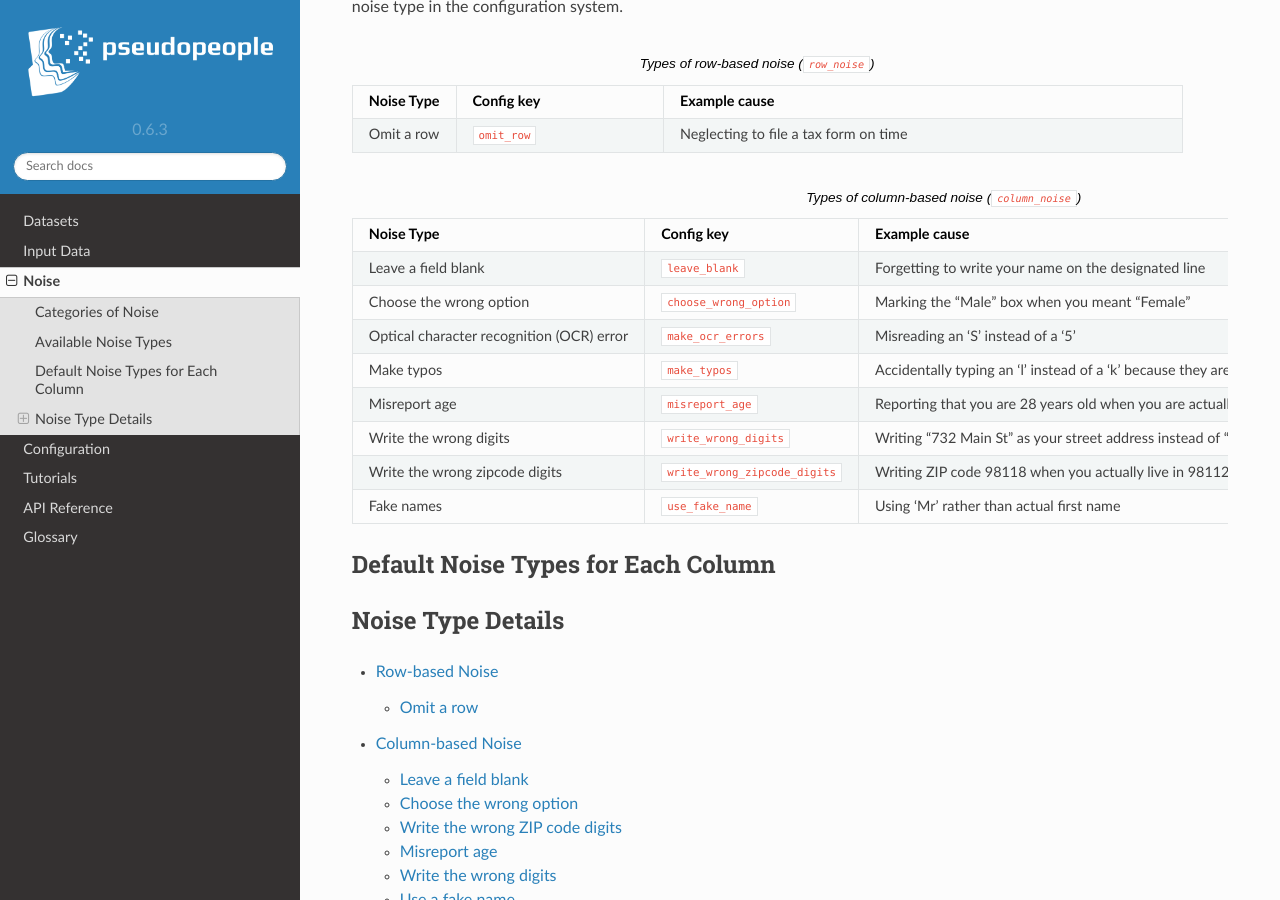
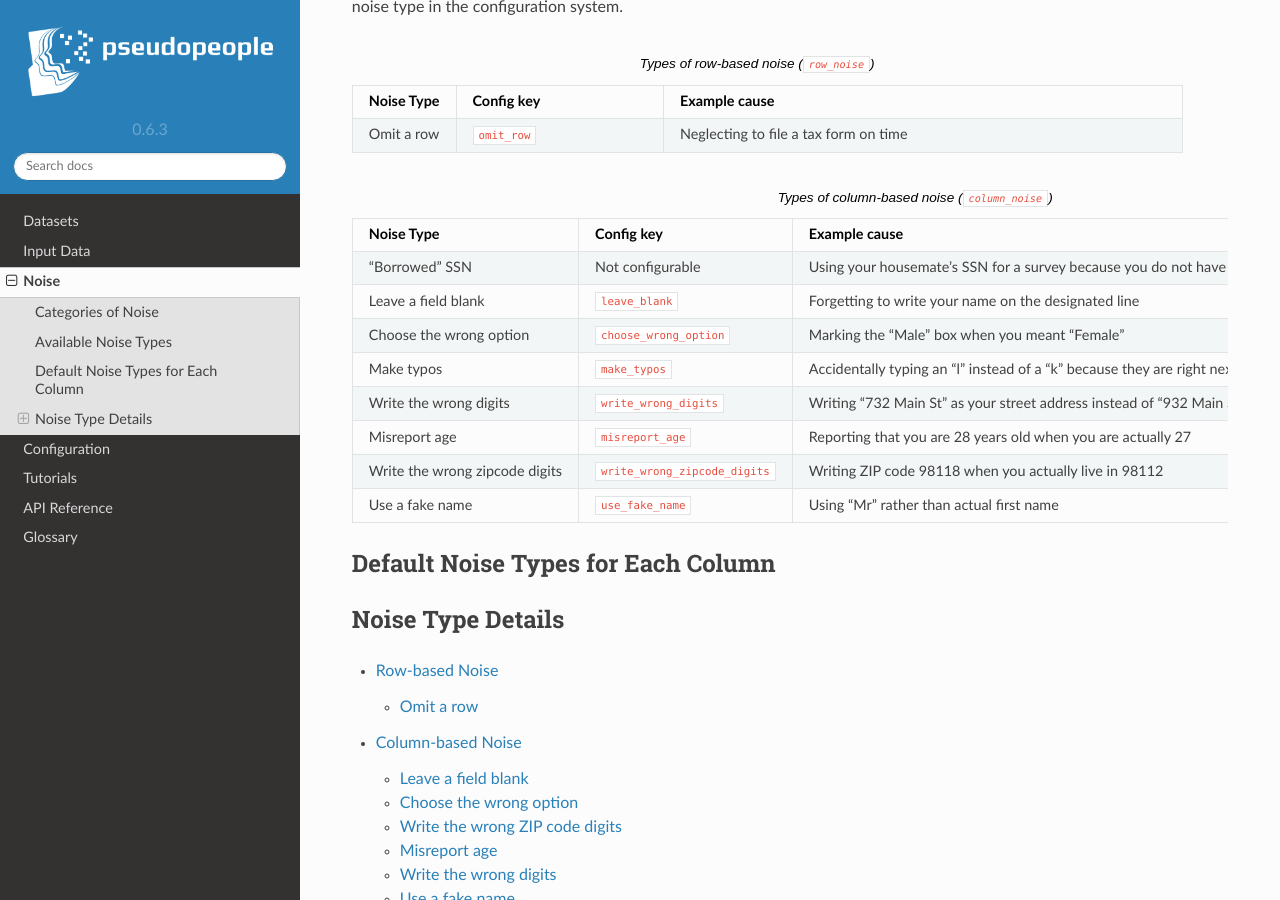
Before and after one commit to ihmeuw/pseudopeople, a Sphinx documentation site: the page built from docs/source/noise/index.rst, in a window 1280 px wide and 900 px high, scrolled down 805 px. Built offline with Sphinx 7.4.7 and the Read the Docs theme 2.0.0, drawn with Linux system fonts in a browser that asks for light colours.

Commit message:
Add revisions based on reviewer comments

```diff
--- a/docs/source/noise/index.rst
+++ b/docs/source/noise/index.rst
@@ -63,31 +63,31 @@ column shows the name of the noise type in the configuration system.
   * - Noise Type
     - Config key
     - Example cause
+  * - "Borrowed" SSN
+    - Not configurable
+    - Using your housemate's SSN for a survey because you do not have one
   * - Leave a field blank
     - ``leave_blank``
     - Forgetting to write your name on the designated line
   * - Choose the wrong option
     - ``choose_wrong_option``
     - Marking the "Male" box when you meant "Female"
-  * - Optical character recognition (OCR) error
-    - ``make_ocr_errors``
-    - Misreading an 'S' instead of a '5'
   * - Make typos
     - ``make_typos``
-    - Accidentally typing an 'l' instead of a 'k' because they are
+    - Accidentally typing an "l" instead of a "k" because they are
       right next to each other on a QWERTY keyboard
+  * - Write the wrong digits
+    - ``write_wrong_digits``
+    - Writing "732 Main St" as your street address instead of "932 Main St"
   * - Misreport age
     - ``misreport_age``
     - Reporting that you are 28 years old when you are actually 27
-  * - Write the wrong digits
-    - ``write_wrong_digits``
-    - Writing "732 Main St" as your street address instead of "932 Main St"
   * - Write the wrong zipcode digits
     - ``write_wrong_zipcode_digits``
     - Writing ZIP code 98118 when you actually live in 98112
-  * - Fake names
+  * - Use a fake name
     - ``use_fake_name``
-    - Using 'Mr' rather than actual first name
+    - Using "Mr" rather than actual first name
 
 
 Default Noise Types for Each Column
```
